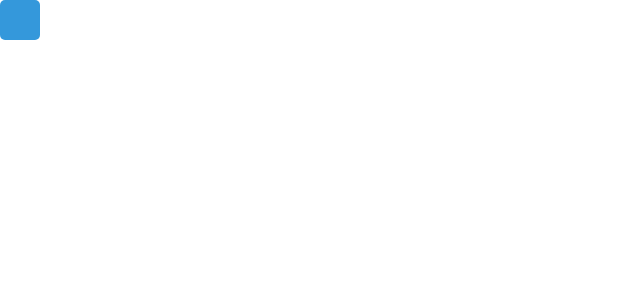
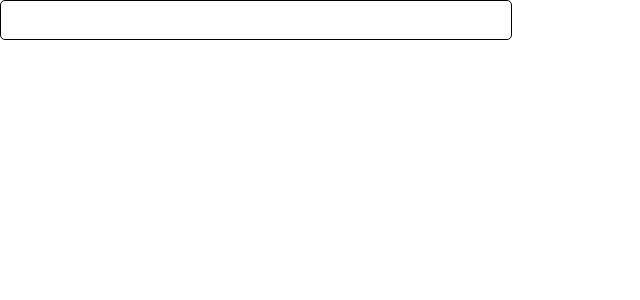
Before and after one commit to AhmadSerhall/innovativeML, a React (Create React App) app in the folder frontend/: page /test in a window 1280 px wide. Shown: the top 300 px of the page, without its empty margins (0-640 px from the left). Built offline with nearby package versions, Linux system fonts and the light colour scheme.

Commit message:
finished the Input component

```diff
--- a/frontend/src/App.jsx
+++ b/frontend/src/App.jsx
@@ -1,6 +1,7 @@
 import './App.css';
 import Button from './components/Button';
 import Footer from './components/Footer';
+import Input from './components/Input';
 import NavBar from './components/NavBar';
 import TitleLogo from './components/TitleLogo';
 import './styles/global.css'
@@ -13,8 +14,8 @@ function App() {
           {/* <Route className="test" path="/test" element={<TitleLogo/>}/> */}
           {/* <Route className="test" path='/test' element={<NavBar/>}/> */}
           {/* <Route className="test" path="/test" element={<Footer/>}/> */}
-          <Route className="test" path="/test" element={<Button/>}/>
-
+          {/* <Route className="test" path="/test" element={<Button/>}/> */}
+          <Route className="test" path="/test" element={<Input/>}/>
 
         </Routes>
       </BrowserRouter>
--- a/frontend/src/components/Button/index.jsx
+++ b/frontend/src/components/Button/index.jsx
@@ -13,5 +13,4 @@ const Button = ({ text, textColor, bgColor, onClick }) => {
     </button>
   );
 };
-
 export default Button;
--- a/frontend/src/components/Input/index.jsx
+++ b/frontend/src/components/Input/index.jsx
@@ -0,0 +1,16 @@
+import React from 'react';
+import './style.css';
+const Input = ({ name, placeholder, type, value, onChange}) => {
+  return (
+    <input
+      className='custom-input'
+      name={name}
+      placeholder={placeholder}
+      type={type}
+      value={value}
+      onChange={onChange}
+    />
+  );
+};
+
+export default Input;
--- a/frontend/src/components/Input/style.css
+++ b/frontend/src/components/Input/style.css
@@ -0,0 +1,14 @@
+.custom-input {
+    padding: 10px;
+    font-size: 1rem;
+    border: 1px solid black;
+    border-radius: 5px;
+    width: 40%;
+    box-sizing: border-box;
+    margin-bottom: 10px;
+  }
+
+  .custom-input:focus {
+    border-color: #3498db;
+    outline: none;
+  }
```
